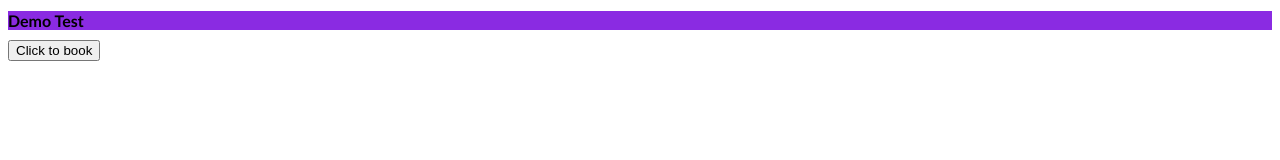
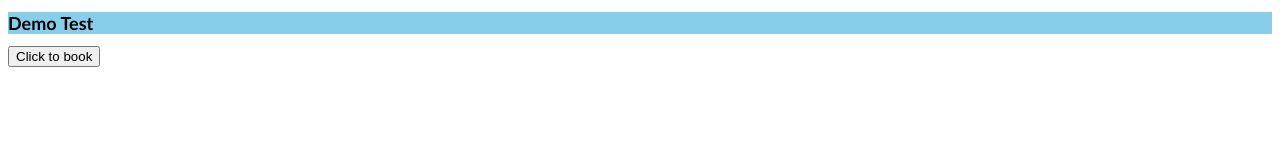
Before and after one commit to Kapishbit/sfdemo1, a plain HTML site: page index.html in a window 1280 px wide. Drawn offline with Linux system fonts and the light colour scheme.

Commit message:
First issue is reoslved

```diff
--- a/style.css
+++ b/style.css
@@ -1,5 +1,5 @@
 h1{
-    background-color:blueviolet;
+    background-color:skyblue;
     font-family: 'Gill Sans', 'Gill Sans MT', Calibri, 'Trebuchet MS', sans-serif;
-    font-size: medium;
+    font-size: large;
 }
```
